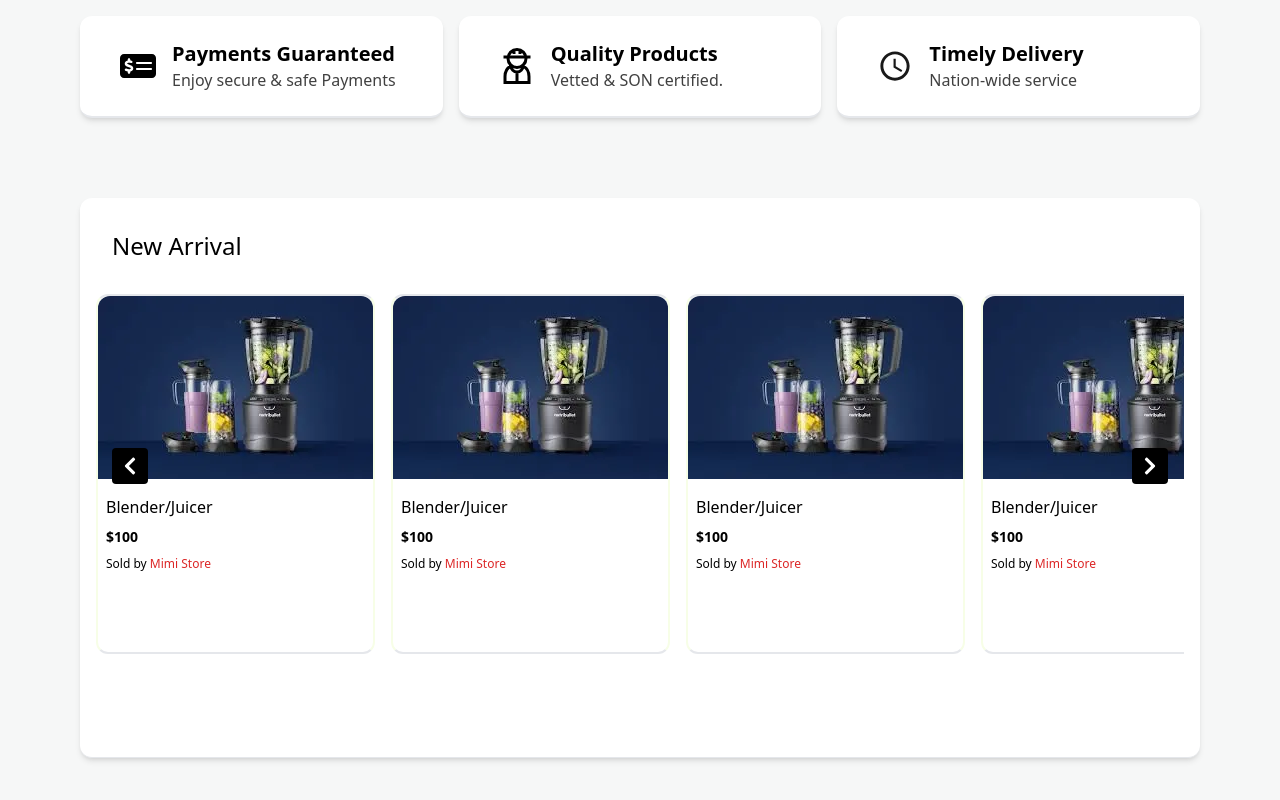
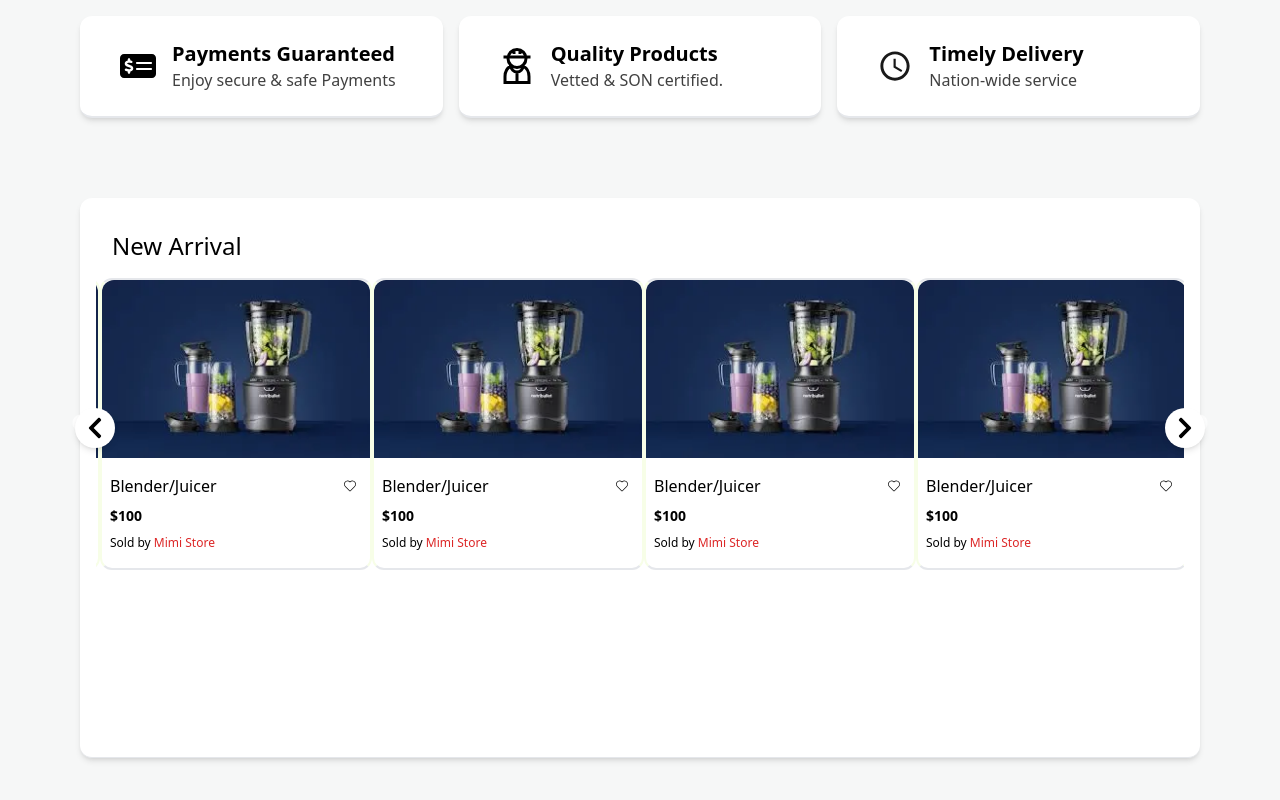
Before and after one commit to syntaxdesigner01/9thafrica-interview, a Next.js app: page / in a window 1280 px wide. Shown: the part 918-1718 px from the top of the page. Built offline with nearby package versions, Linux system fonts and the light colour scheme.

Commit message:
feat: Refactor DisplayArea component to use react-slick for carousel functionality and improve item rendering

```diff
--- a/src/app/component/DispalyArea.jsx
+++ b/src/app/component/DispalyArea.jsx
@@ -1,73 +1,81 @@
-'use client'
+"use client";
 import Image from "next/image";
-import React, { useRef } from "react";
+import React from "react";
 import { FaChevronRight, FaChevronLeft } from "react-icons/fa";
+import { CiHeart } from "react-icons/ci";
+import Slider from "react-slick";
+import "slick-carousel/slick/slick.css";
+import "slick-carousel/slick/slick-theme.css";
 
 export default function DisplayArea() {
-  const scrollRef = useRef(null);
-
-  const scrollRight = () => {
-    if (scrollRef.current) {
-      scrollRef.current.scrollBy({ left: 200, behavior: "smooth" });
-    }
+  const NextArrow = (props) => {
+    const { onClick } = props;
+    return (
+      <div className="slick-arrow slick-next relative" onClick={onClick}>
+        <FaChevronRight className="text-3xl absolute  top-[-0.2em] left-[-0.8em] h-10 w-10 rounded-full shadow-md bg-white p-2 text-black" />
+      </div>
+    );
   };
 
-  const scrollLeft = () => {
-    if (scrollRef.current) {
-      scrollRef.current.scrollBy({ left: -200, behavior: "smooth" });
-    }
+  const PrevArrow = (props) => {
+    const { onClick } = props;
+    return (
+      <div className="slick-arrow slick-prev z-50 relative " onClick={onClick}>
+        <FaChevronLeft className="text-3xl absolute top-[-0.2em] right-[-0.8em] h-10 w-10 rounded-full shadow-md bg-white p-2 text-black" />
+      </div>
+    );
+  };
+  const settings = {
+    speed: 2000,
+    slidesToShow: 4,
+    slidesToScroll: 3,
+    nextArrow: <NextArrow />,
+    prevArrow: <PrevArrow />,
   };
 
-  const scrollbarStyles = {
-    overflowX: "auto",
-    msOverflowStyle: "none",
-    scrollbarWidth: "none",
-  };
+  const items = [...Array(10)].map((_, index) => ({
+    id: index,
+    title: "Blender/Juicer",
+    price: "$100",
+    seller: "Mimi Store",
+    imageUrl: "/items/img1.webp",
+  }));
 
   return (
     <section className="bg-white w-full p-4 h-[70vh] shadow-md border-b border-x-lime-50 rounded-xl">
       <h1 className="text-2xl p-4">New Arrival</h1>
-      <div className="relative overflow-x-hidden">
-        <button
-          onClick={scrollLeft}
-          className="absolute top-1/2 left-4 transform -translate-y-1/2 bg-black text-white p-2 rounded"
-        >
-          <FaChevronLeft className="text-xl" />
-        </button>
-        <button
-          onClick={scrollRight}
-          className="absolute top-1/2 right-4 transform -translate-y-1/2 bg-black text-white p-2 rounded"
-        >
-          <FaChevronRight className="text-xl" />
-        </button>
+
+      <Slider {...settings}>
+        {items.map((item) => (
           <section
-          ref={scrollRef}
-          style={scrollbarStyles}
-          className="flex gap-4 mt-4 w-[300vw] h-[45vh] transition-transform duration-300"
-        >
-          {[...Array(10)].map((_, index) => (
-            <section
-              key={index}
-              className="border-2  border-x-lime-50 rounded-xl  hover:shadow-2xl hover:border-x-lime-100"
+            key={item.id}
+            className="border-2 border-x-lime-50 rounded-xl mx-1 hover:shadow-2xl hover:border-x-lime-100"
           >
             <Image
-                src={"/items/img1.webp"}
-                alt=""
+              src={item.imageUrl}
+              alt={item.title}
               width={200}
               height={200}
               className="rounded-t-xl w-full"
             />
+
             <section className="p-2 py-4 flex flex-col gap-2 rounded-b-xl">
-                <h1 className="text-md">Blender/Juicer</h1>
-                <p className="text-sm font-semibold">$100</p>
+              <section className="flex justify-between items-center">
+                <h1 className="text-md">{item.title}</h1>
+                <section className=" rounded-full bg-white p-1 z-50">
+                  <div className="flex justify-end items-end w-full">
+                    <CiHeart className="" />
+                  </div>
+                </section>
+              </section>
+              <p className="text-sm font-semibold">{item.price}</p>
               <p className="text-[12px]">
-                  Sold by <span className="text-red-600">Mimi Store</span>
+                Sold by <span className="text-red-600">{item.seller}</span>
               </p>
             </section>
           </section>
         ))}
-        </section>
-      </div>
+      </Slider>
     </section>
   );
 }
```
Lines whose indentation alone changed are shown as unchanged.
